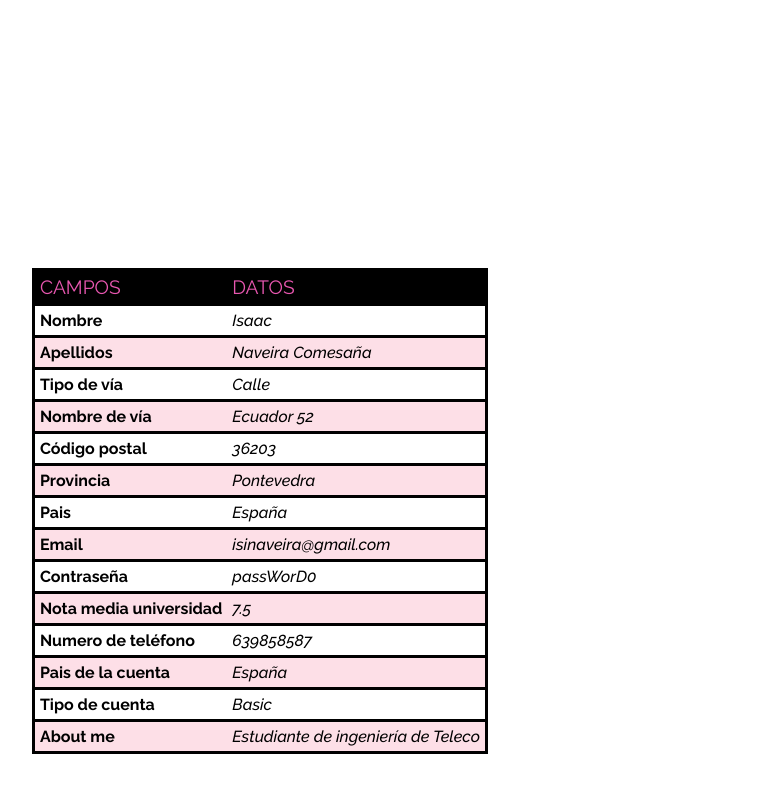
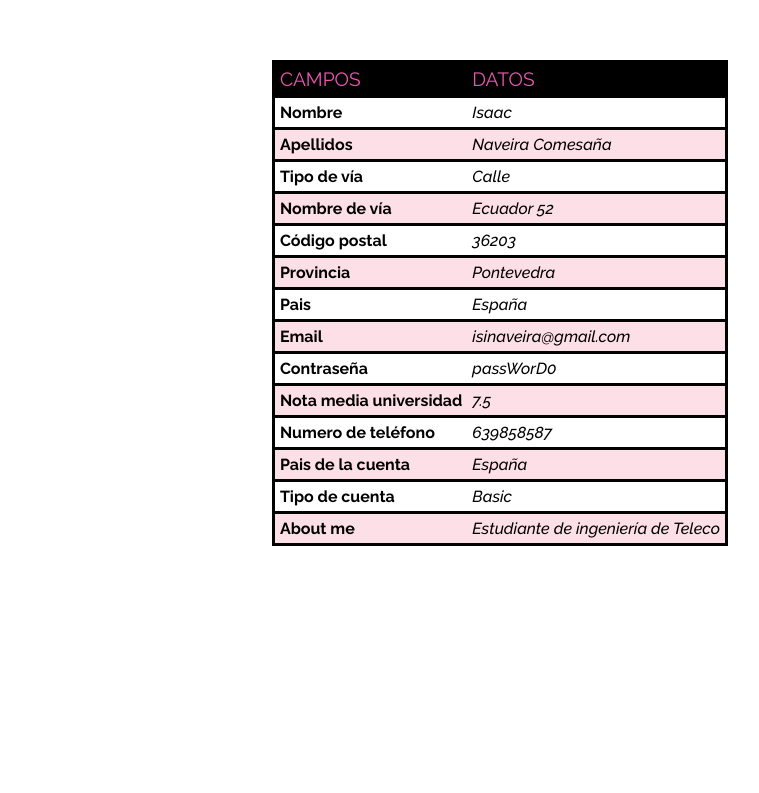
Before and after one commit to Isinaveira/Ejercicios-HTML-CSS, a plain HTML site: page HTML/ej05/index.html in a window 1280 px wide. Shown: the part 129-922 px from the top of the page, without its empty margins (140-899 px from the left). After the commit the page ends 832 px from the top, so only its background shows below. Drawn offline with Linux system fonts and the light colour scheme.

Commit message:
Ejercicio 5 optimizado

```diff
--- a/HTML/ej05/style.css
+++ b/HTML/ej05/style.css
@@ -5,8 +5,10 @@ html,body{
     font-family: 'Raleway', sans-serif;
 }
 .table-container{
-    width: 100vh;
-    height: 100vw;
+    position: absolute;
+    margin-top: 2rem;
+    width: 100%;
+    height: 100%;
     display: flex;
     justify-content: center;
     align-items: center;
```
